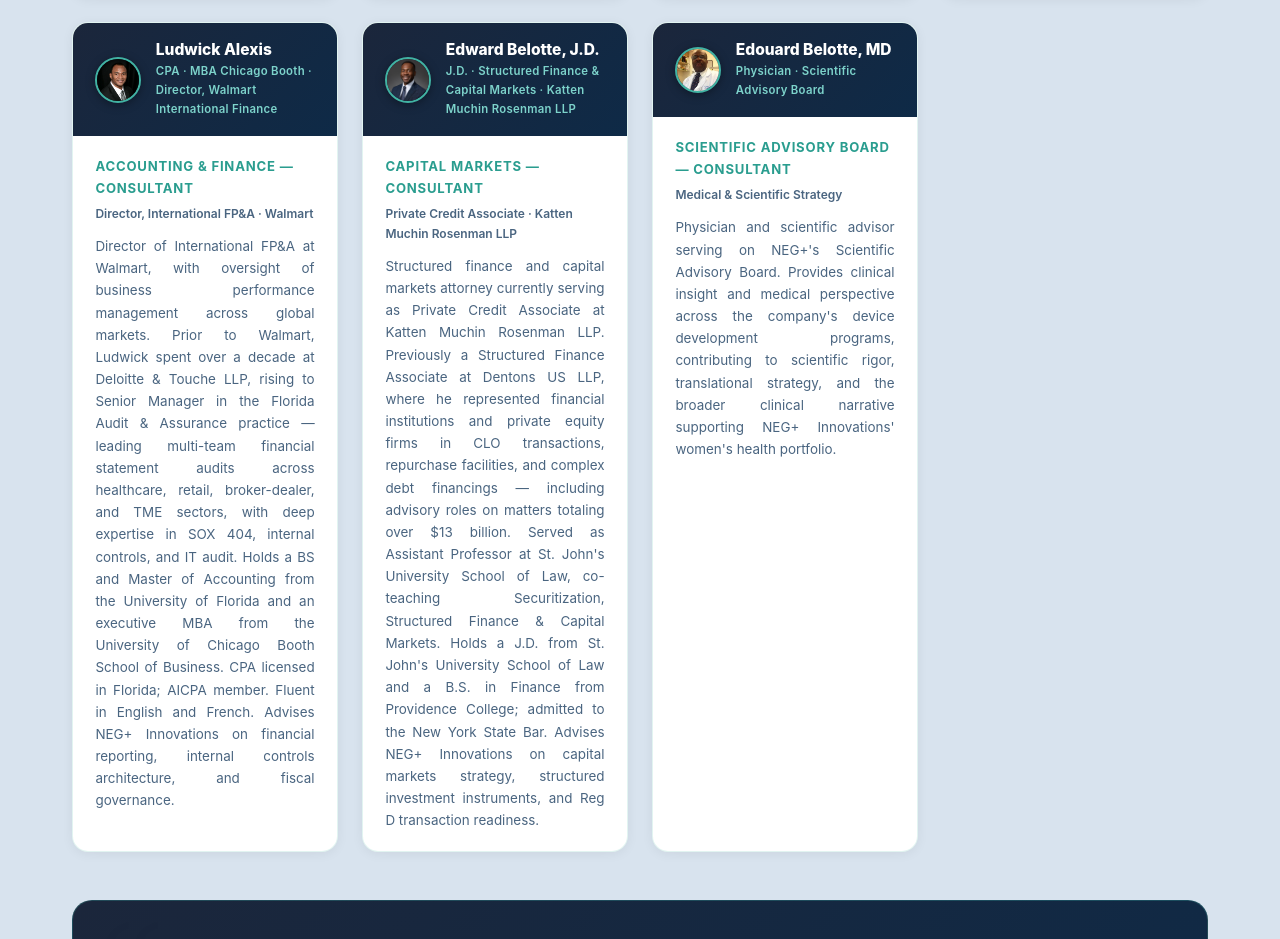
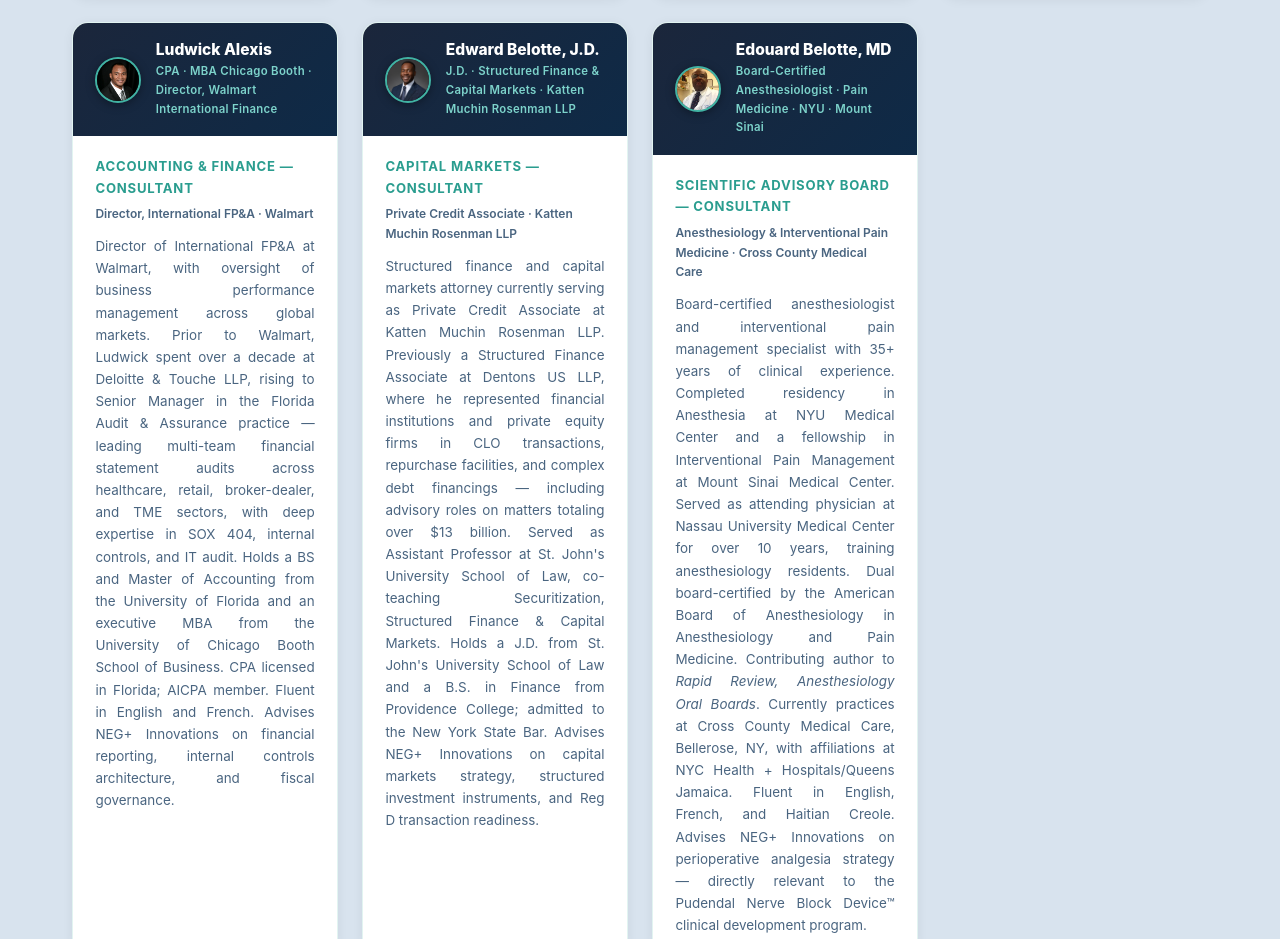
Before and after one commit to jbelottemd-art/negplus-website, a plain HTML site: page team.html in a window 1280 px wide. Shown: the part 4616-5555 px from the top of the page. Drawn offline with Linux system fonts and the light colour scheme.

Commit message:
Update Edouard Belotte card with full academic and clinical credentials
- Board-certified: ABA in Anesthesiology + Pain Medicine
- Residency: NYU Medical Center (Anesthesia)
- Fellowship: Mount Sinai (Interventional Pain Management)
- 10+ yrs attending at Nassau UMC training residents
- Contributing author: Rapid Review Anesthesiology Oral Boards
- Fluent: English, French, Haitian Creole
- Ties advisory role to PNB Device clinical program

Co-Authored-By: Claude Sonnet 4.6 <noreply@anthropic.com>

```diff
--- a/team.html
+++ b/team.html
@@ -808,13 +808,13 @@
                     <img src="advisor-edb.jpg" alt="Edouard Belotte MD" class="advisor-photo">
                     <div>
                         <div class="advisor-full-name">Edouard Belotte, MD</div>
-                        <div class="advisor-creds-line">Physician · Scientific Advisory Board</div>
+                        <div class="advisor-creds-line">Board-Certified Anesthesiologist · Pain Medicine · NYU · Mount Sinai</div>
                     </div>
                 </div>
                 <div class="advisor-body">
                     <h4>Scientific Advisory Board — Consultant</h4>
-                    <div class="advisor-role">Medical &amp; Scientific Strategy</div>
-                    <p>Physician and scientific advisor serving on NEG+'s Scientific Advisory Board. Provides clinical insight and medical perspective across the company's device development programs, contributing to scientific rigor, translational strategy, and the broader clinical narrative supporting NEG+ Innovations' women's health portfolio.</p>
+                    <div class="advisor-role">Anesthesiology &amp; Interventional Pain Medicine · Cross County Medical Care</div>
+                    <p>Board-certified anesthesiologist and interventional pain management specialist with 35+ years of clinical experience. Completed residency in Anesthesia at NYU Medical Center and a fellowship in Interventional Pain Management at Mount Sinai Medical Center. Served as attending physician at Nassau University Medical Center for over 10 years, training anesthesiology residents. Dual board-certified by the American Board of Anesthesiology in Anesthesiology and Pain Medicine. Contributing author to <em>Rapid Review, Anesthesiology Oral Boards</em>. Currently practices at Cross County Medical Care, Bellerose, NY, with affiliations at NYC Health + Hospitals/Queens Jamaica. Fluent in English, French, and Haitian Creole. Advises NEG+ Innovations on perioperative analgesia strategy — directly relevant to the Pudendal Nerve Block Device™ clinical development program.</p>
                 </div>
             </div>
         </div>
```
